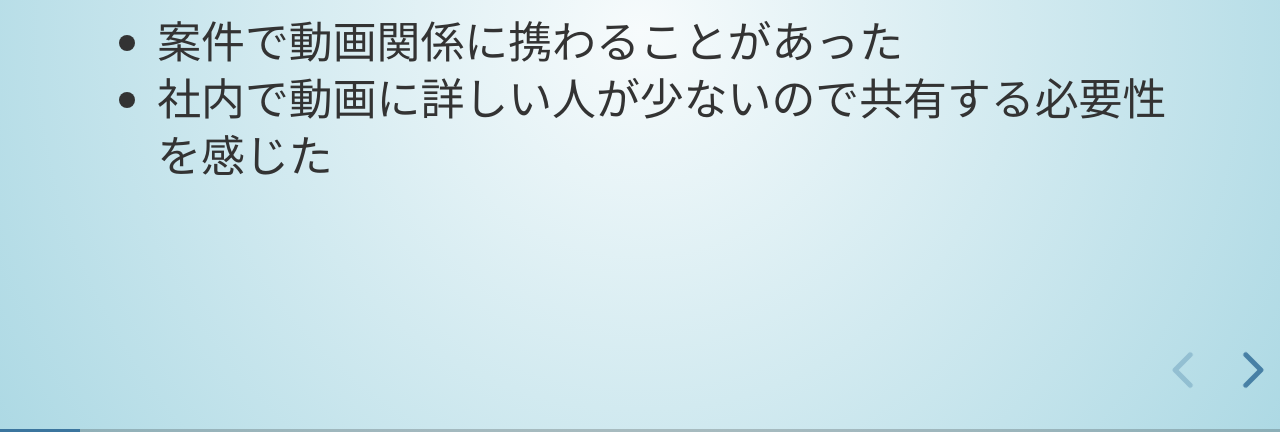
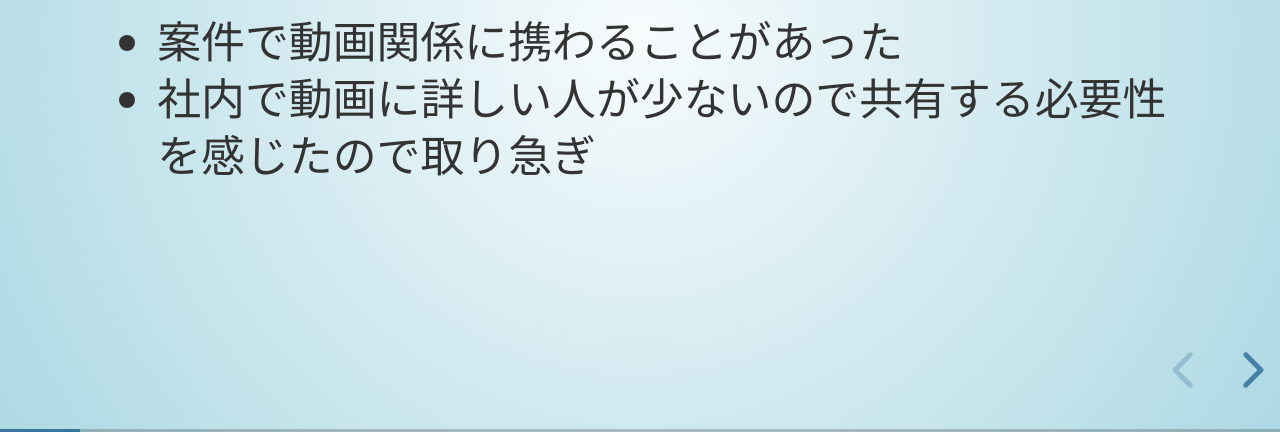
Before and after one commit to tgoikawa/video-slide, a website: page index.html in a window 1280 px wide. Both pictures are taken after a click on the button "next slide". Shown: the part 368-800 px from the top of the page. Drawn offline with nearby package versions, Linux system fonts and the light colour scheme.

Commit message:
added toriisogi

```diff
--- a/index.html
+++ b/index.html
@@ -57,7 +57,7 @@
 
 <ul>
   <li>案件で動画関係に携わることがあった</li>
-  <li>社内で動画に詳しい人が少ないので共有する必要性を感じた</li>
+  <li>社内で動画に詳しい人が少ないので共有する必要性を感じたので取り急ぎ</li>
 </ul>
 
 </section>
```
Also changed, not shown: slides.html (+1 -1 lines).
